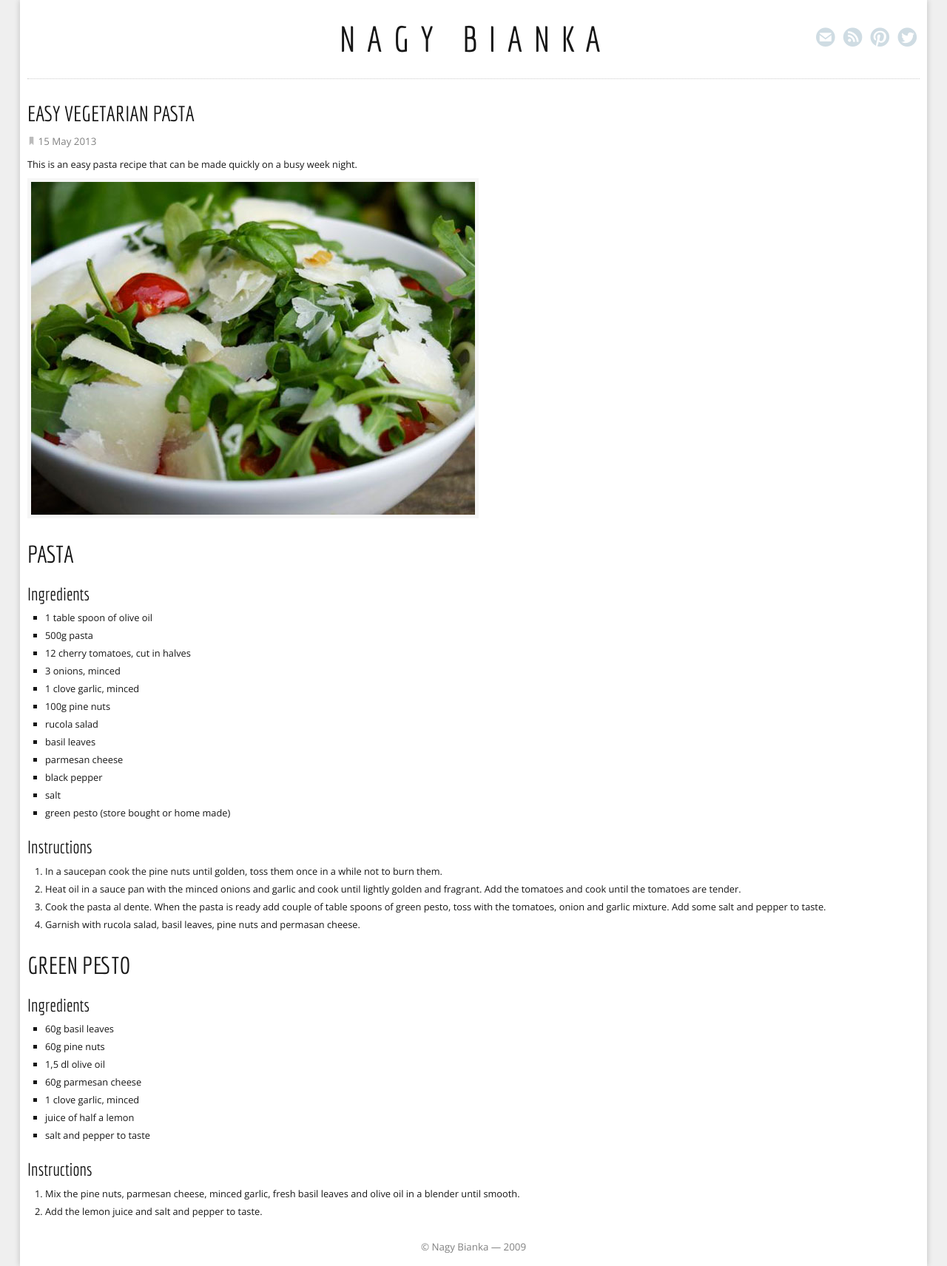
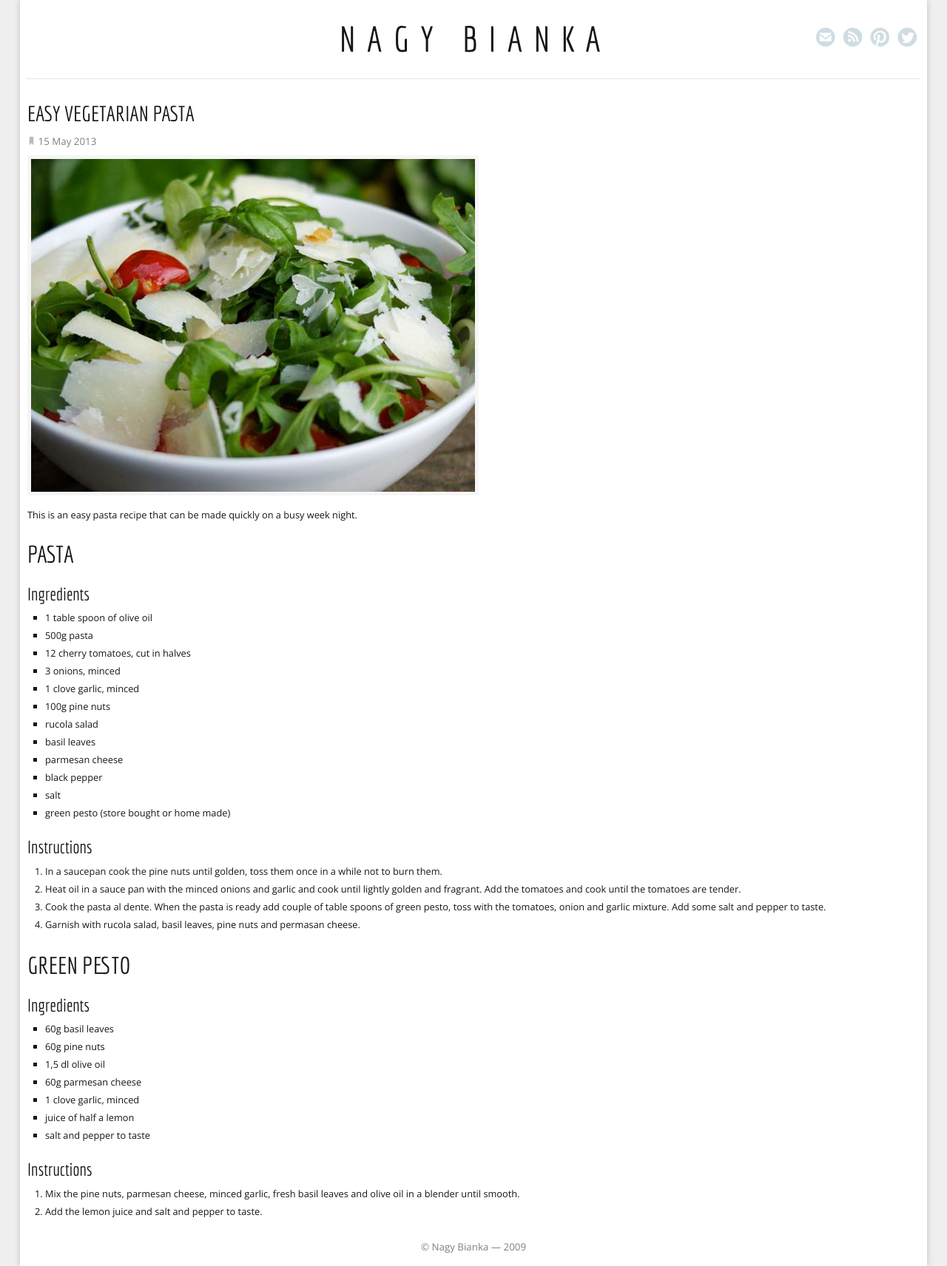
Before and after one commit to nagybianka/nagybianka.eu, a Jekyll site: the page built from _posts/2013-05-15-easy-vegetarian-pasta.md, in a window 1280 px wide. Shown: the whole page at 74% size. Built offline with Jekyll 4.4.1, drawn with Linux system fonts in a browser that asks for light colours.

Commit message:
Move photo in Easy vegetarian pasta to top

```diff
--- a/_posts/2013-05-15-easy-vegetarian-pasta.md
+++ b/_posts/2013-05-15-easy-vegetarian-pasta.md
@@ -4,9 +4,9 @@ title:  Easy vegetarian pasta
 date:   2013-05-15
 ---
 
+![Vegetarian pasta](/images/vegetarian-pasta.jpg)
+
 This is an easy pasta recipe that can be made quickly on a busy week night.
-
-![Vegetarian pasta](/images/vegetarian-pasta.jpg)
 
 ## Pasta
 
```
